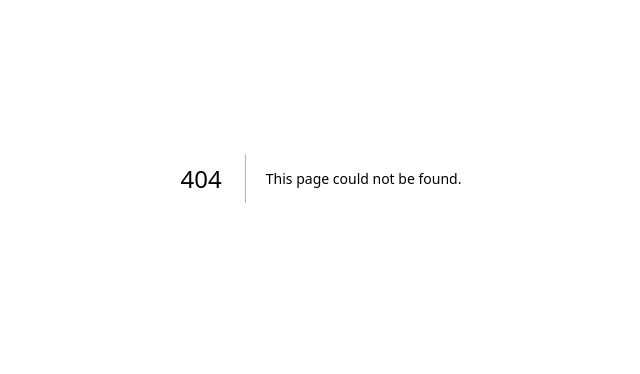
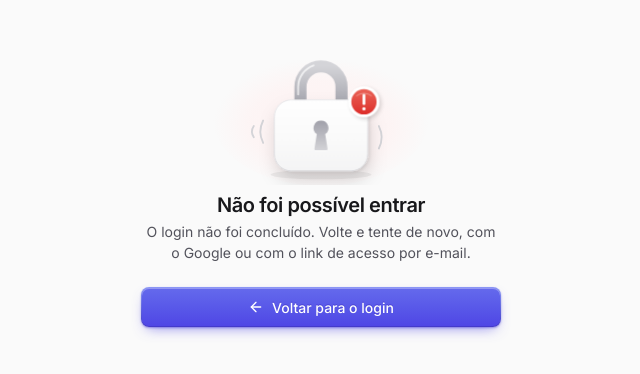
Before and after one commit to buildwitharthur/usebookora, a Next.js app: page /login/error in a window 1280 px wide. Before the commit this address had no page. Shown: the part 222-596 px from the top of the page, without its empty margins (319-959 px from the left). Built offline with nearby package versions, Linux system fonts and the light colour scheme.

Commit message:
feat: add auth error page

```diff
--- /dev/null
+++ b/src/app/(auth)/login/error/page.tsx
@@ -0,0 +1,9 @@
+import type { Metadata } from "next";
+import AuthErrorPage from "@/features/auth/error/components/pages";
+
+export const metadata: Metadata = {
+  title: "Erro ao entrar",
+  robots: { index: false },
+};
+
+export default AuthErrorPage;
--- /dev/null
+++ b/src/features/auth/error/components/pages/index.tsx
@@ -0,0 +1,34 @@
+import { ArrowLeft } from "lucide-react";
+import Link from "next/link";
+import { Button } from "@/shared/components/ui/button";
+import LockedPadlockIllustration from "../ui/locked-padlock-illustration";
+
+// Mensagem genérica de propósito: o motivo da falha não é exposto ao usuário
+const AuthErrorPage = () => {
+  return (
+    <div className="flex flex-col gap-6">
+      <header className="flex flex-col items-center gap-4 text-center">
+        <LockedPadlockIllustration className="-mb-2 w-56" />
+
+        <div className="flex flex-col gap-1">
+          <h1 className="text-xl font-semibold leading-tight tracking-tight">
+            Não foi possível entrar
+          </h1>
+          <p className="text-sm text-fg-secondary text-pretty">
+            O login não foi concluído. Volte e tente de novo, com o Google ou
+            com o link de acesso por e-mail.
+          </p>
+        </div>
+      </header>
+
+      <Button asChild className="w-full">
+        <Link href="/login">
+          <ArrowLeft aria-hidden="true" className="size-icon-sm" />
+          Voltar para o login
+        </Link>
+      </Button>
+    </div>
+  );
+};
+
+export default AuthErrorPage;
--- /dev/null
+++ b/src/features/auth/error/components/ui/locked-padlock-illustration.tsx
@@ -0,0 +1,179 @@
+import type { ComponentProps } from "react";
+
+/** Atalho para cores do design system dentro de gradientes e filtros SVG */
+const stop = (color: string, opacity = 1) => ({
+  stopColor: color,
+  stopOpacity: opacity,
+});
+
+const shadowColor = { floodColor: "var(--color-neutral-900)" };
+
+const dangerMix = (amount: number) =>
+  `color-mix(in oklab, var(--color-danger) ${amount}%, white)`;
+
+/**
+ * Cadeado que continuou fechado, com um selo de alerta. Mesmo material da
+ * ilustração do envelope: plástico macio, luz vindo de cima.
+ */
+const LockedPadlockIllustration = (props: ComponentProps<"svg">) => {
+  return (
+    <svg viewBox="0 0 240 168" fill="none" aria-hidden="true" {...props}>
+      <defs>
+        <radialGradient id="err-halo" cx="50%" cy="55%" r="50%">
+          <stop offset="0%" style={stop("var(--color-danger-bg)")} />
+          <stop offset="65%" style={stop("var(--color-danger-bg)", 0.7)} />
+          <stop offset="100%" style={stop("var(--color-danger-bg)", 0)} />
+        </radialGradient>
+
+        <linearGradient id="err-edge" x1="0" y1="0" x2="0" y2="1">
+          <stop offset="0%" style={stop("var(--color-border)")} />
+          <stop offset="100%" style={stop("var(--color-border-strong)")} />
+        </linearGradient>
+
+        {/* Haste: metal fosco, mais claro em cima */}
+        <linearGradient id="err-shackle" x1="0" y1="0" x2="0" y2="1">
+          <stop offset="0%" style={stop("var(--color-neutral-300)")} />
+          <stop offset="100%" style={stop("var(--color-neutral-400)")} />
+        </linearGradient>
+
+        <linearGradient id="err-body" x1="0" y1="0" x2="0" y2="1">
+          <stop offset="0%" style={stop("var(--color-surface)")} />
+          <stop offset="55%" style={stop("var(--color-canvas)")} />
+          <stop offset="100%" style={stop("var(--color-neutral-100)")} />
+        </linearGradient>
+
+        {/* Fechadura rebaixada: mais escura em cima */}
+        <linearGradient id="err-keyhole" x1="0" y1="0" x2="0" y2="1">
+          <stop offset="0%" style={stop("var(--color-neutral-400)")} />
+          <stop offset="100%" style={stop("var(--color-neutral-300)")} />
+        </linearGradient>
+
+        <linearGradient id="err-badge" x1="0" y1="0" x2="0" y2="1">
+          <stop offset="0%" style={stop(dangerMix(78))} />
+          <stop offset="100%" style={stop("var(--color-danger)")} />
+        </linearGradient>
+
+        <filter id="err-drop" x="-20%" y="-20%" width="140%" height="160%">
+          <feDropShadow
+            dy="10"
+            stdDeviation="9"
+            floodOpacity="0.14"
+            style={shadowColor}
+          />
+          <feDropShadow
+            dy="1"
+            stdDeviation="1"
+            floodOpacity="0.08"
+            style={shadowColor}
+          />
+        </filter>
+
+        <filter id="err-lift" x="-30%" y="-30%" width="160%" height="160%">
+          <feDropShadow
+            dy="2"
+            stdDeviation="2.5"
+            floodOpacity="0.16"
+            style={shadowColor}
+          />
+        </filter>
+      </defs>
+
+      <ellipse cx="120" cy="96" rx="116" ry="72" fill="url(#err-halo)" />
+
+      {/* Sombra de contato no chão */}
+      <ellipse
+        cx="120"
+        cy="156"
+        rx="54"
+        ry="5"
+        fill="var(--color-neutral-900)"
+        opacity="0.06"
+      />
+
+      {/* Marcas de tremida: alguém tentou abrir */}
+      <g
+        stroke="var(--color-neutral-300)"
+        strokeWidth="2"
+        strokeLinecap="round"
+      >
+        <path d="M58 98 Q52 110 58 122" />
+        <path d="M48 104 Q44 110 48 116" />
+        <path d="M182 104 Q188 116 182 128" />
+      </g>
+
+      {/* Cadeado (a haste e o corpo tremem juntos) */}
+      <g className="origin-[50%_0%] transform-fill motion-safe:animate-lock-shake">
+        {/* Haste fechada */}
+        <path
+          d="M98 84 V62 A22 22 0 0 1 142 62 V84"
+          stroke="url(#err-shackle)"
+          strokeWidth="13"
+          strokeLinecap="round"
+        />
+        <path
+          d="M95.5 70 V62 A24.5 24.5 0 0 1 112 39"
+          stroke="var(--color-surface)"
+          strokeOpacity="0.7"
+          strokeWidth="2"
+          strokeLinecap="round"
+        />
+
+        <g filter="url(#err-drop)">
+          <rect
+            x="70"
+            y="76"
+            width="100"
+            height="76"
+            rx="18"
+            fill="url(#err-body)"
+            stroke="url(#err-edge)"
+          />
+          {/* Borda superior iluminada */}
+          <path
+            d="M86 77.5 H154"
+            stroke="var(--color-surface)"
+            strokeLinecap="round"
+          />
+        </g>
+
+        {/* Fechadura */}
+        <path
+          d="M120 98 a8 8 0 0 1 4.5 14.6 L127 128 a2 2 0 0 1 -2 2.3 h-10 a2 2 0 0 1 -2 -2.3 L115.5 112.6 A8 8 0 0 1 120 98 Z"
+          fill="url(#err-keyhole)"
+        />
+        <path
+          d="M114 130.5 H126"
+          stroke="var(--color-surface)"
+          strokeLinecap="round"
+        />
+      </g>
+
+      {/* Selo de alerta */}
+      <g filter="url(#err-lift)">
+        <circle
+          cx="166"
+          cy="78"
+          r="15"
+          fill="url(#err-badge)"
+          stroke="var(--color-surface)"
+          strokeWidth="3"
+        />
+        <path
+          d="M158 71.5 Q166 66 174 71.5"
+          stroke="white"
+          strokeOpacity="0.35"
+          strokeLinecap="round"
+        />
+        <path
+          d="M166 71 V80"
+          stroke="white"
+          strokeWidth="3"
+          strokeLinecap="round"
+        />
+        <circle cx="166" cy="85.5" r="1.75" fill="white" />
+      </g>
+    </svg>
+  );
+};
+
+export default LockedPadlockIllustration;
--- a/src/shared/lib/auth/index.ts
+++ b/src/shared/lib/auth/index.ts
@@ -37,6 +37,7 @@ export const { handlers, signIn, signOut, auth } = NextAuth({
   pages: {
     signIn: "/login",
     verifyRequest: "/login/verify",
+    error: "/login/error",
     newUser: "/onboarding",
   },
   callbacks: {
--- a/src/shared/styles/globals.css
+++ b/src/shared/styles/globals.css
@@ -216,6 +216,28 @@
 
   /* Ícones de carregamento (LoaderCircle) */
   --animate-spin: spin 1s var(--ease-linear) infinite;
+
+  /* Cadeado da página de erro do login: treme uma vez ao entrar (usar com motion-safe:) */
+  --animate-lock-shake: lock-shake 560ms var(--ease-standard) 240ms both;
+
+  @keyframes lock-shake {
+    0%,
+    100% {
+      transform: rotate(0deg);
+    }
+    20% {
+      transform: rotate(-7deg);
+    }
+    40% {
+      transform: rotate(5deg);
+    }
+    60% {
+      transform: rotate(-3deg);
+    }
+    80% {
+      transform: rotate(1.5deg);
+    }
+  }
 
   @keyframes spin {
     to {
```
